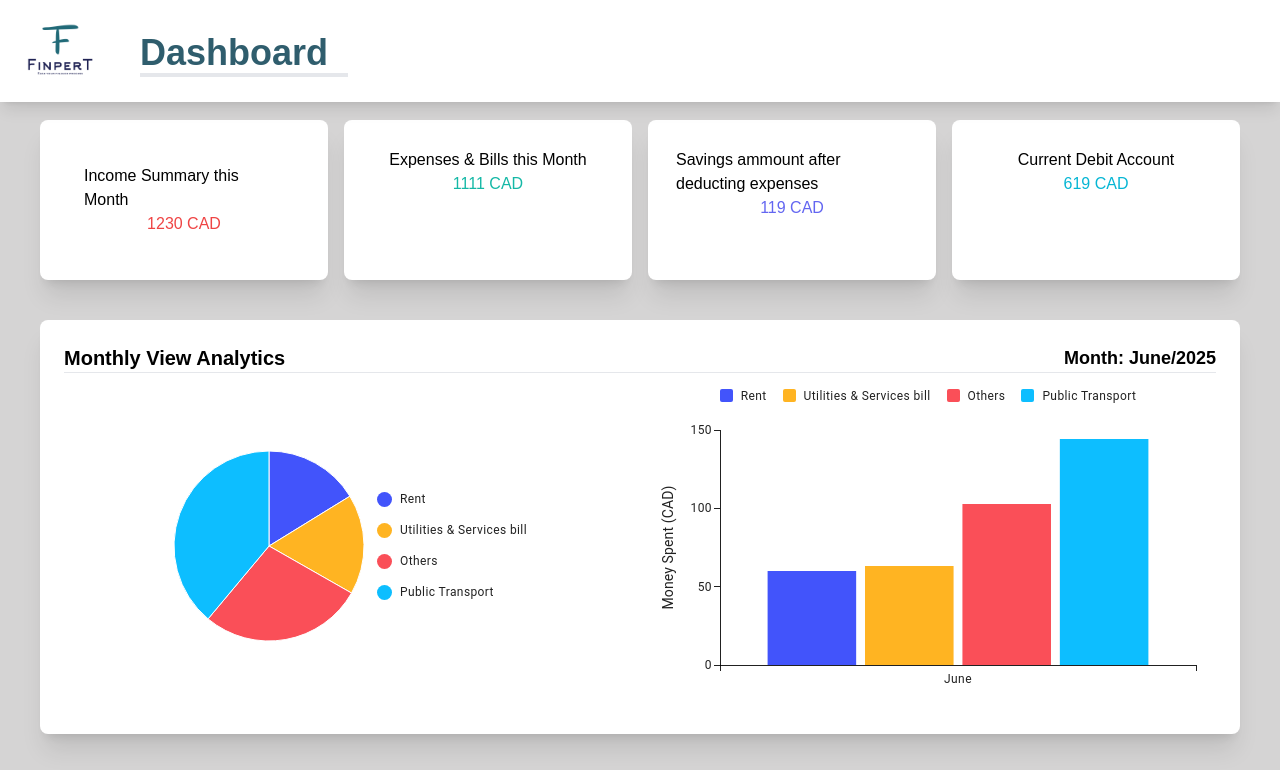
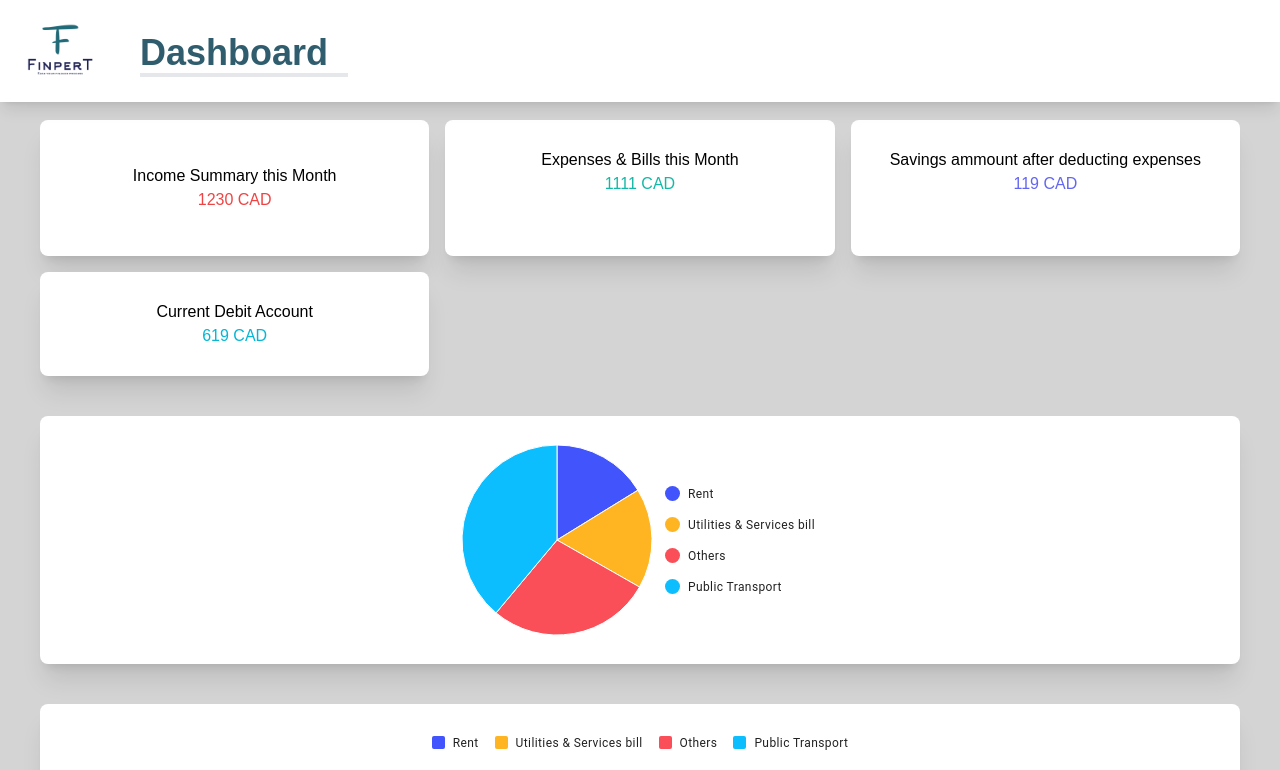
Before and after one commit to tienphap1405/financial-tracker-web-app, a Next.js app: page /with-nav-dashboard/overview-page in a window 1280 px wide. Shown: the top 770 px of the page. Built offline with nearby package versions, Linux system fonts and the light colour scheme.

Commit message:
Update overview-table.js

```diff
--- a/app/components/overview-table.js
+++ b/app/components/overview-table.js
@@ -26,7 +26,7 @@ export default function Overview() {
     return (
         <div className='flex flex-col pt-10 mx-auto'>
 
-            <div className='grid grid-cols-4 gap-4 mx-10'>
+            <div className='grid grid-cols-3 gap-4 mx-10'>
                 <div className="flex bg-white p-10 rounded-lg shadow-xl flex-col text-black border-1">
                     <div className="flex flex-col items-center p-1">
                         <h1>Income Summary this Month</h1>
@@ -59,14 +59,6 @@ export default function Overview() {
 
 
             <div className="flex bg-white p-6 w-100 rounded-lg shadow-xl mt-10 ml-10 mr-10 flex-col text-black border-1">
-                <div className="flex justify-between">
-                    <h1 className="text-xl font-bold">Monthly View Analytics</h1>
-                    <h1 className="text-lg font-bold">Month: {currentMonthName}/{currentYear}</h1>
-                </div>
-
-                <hr></hr>
-
-                <div className="flex justify-between mt-2 ">
                     <PieChart
                         series={[
                             {
@@ -83,7 +75,9 @@ export default function Overview() {
                         width={200}
                         height={200}
                     />
+            </div>
 
+            <div className="flex bg-white p-6 w-100 rounded-lg shadow-xl mt-10 ml-10 mr-10 flex-col text-black border-1">
                     <BarChart
                         dataset={[testdata[currentMonth]]}
                         xAxis={[{ dataKey: 'month' }]}
@@ -97,8 +91,6 @@ export default function Overview() {
                     />
             </div>
 
-
-            </div>
         </div>
     );
 }
```
Lines whose indentation alone changed are shown as unchanged.
